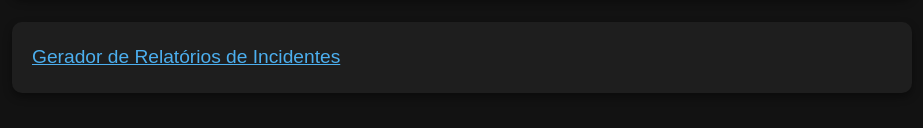
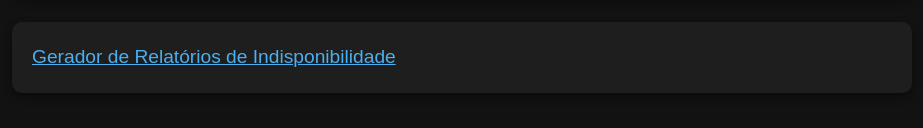
Before and after one commit to Doug2704/central-produtividade, a plain HTML site: page index.html in a window 1280 px wide. Shown: the part 610-738 px from the top of the page, without its empty margins (178-1101 px from the left). Drawn offline with Linux system fonts and the light colour scheme.

Commit message:
chore: change button name

```diff
--- a/index.html
+++ b/index.html
@@ -35,7 +35,7 @@
                     <div id="result-totalUC" class="result"></div>
                 </div>
                 <div class="link-glpi">
-                    <a href="reports.html">Gerador de Relatórios de Incidentes</a>
+                    <a href="reports.html">Gerador de Relatórios de Indisponibilidade</a>
                 </div>
             </div>
         </main>
```
